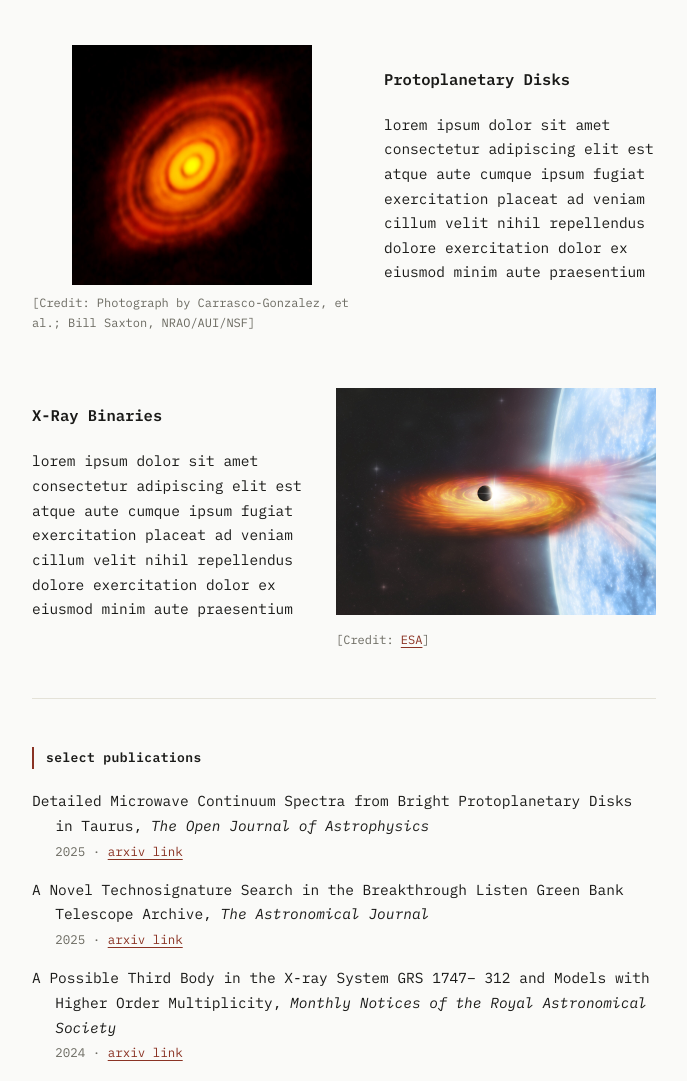
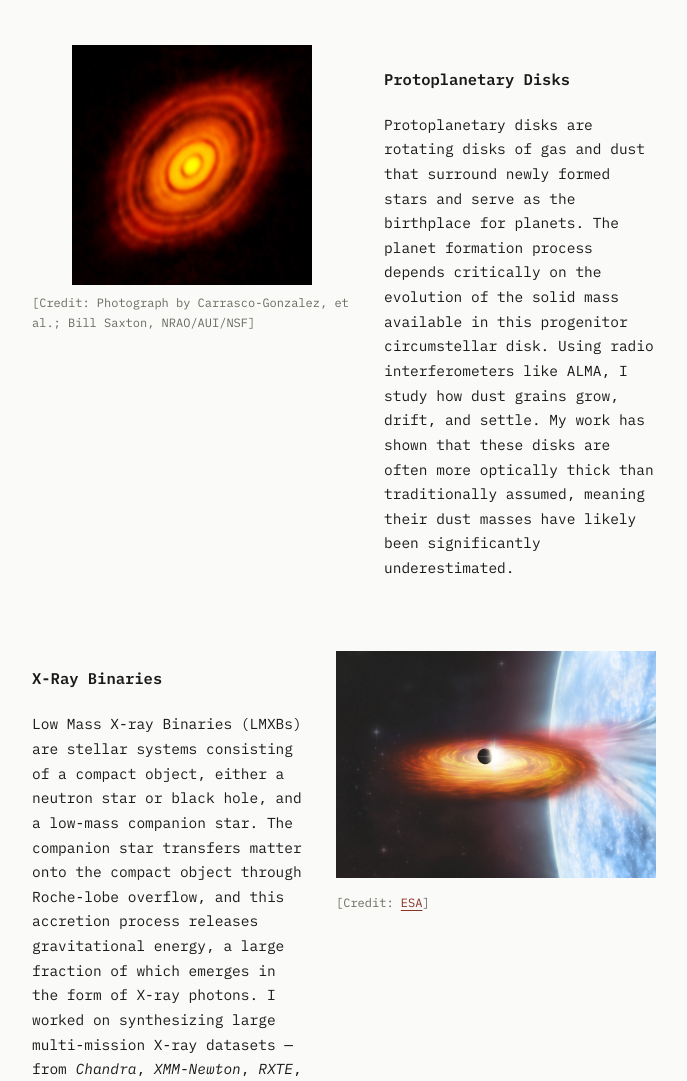
Before and after one commit to QuickPainter/calebpainter.github.io, a plain HTML site: page research.html in a window 1280 px wide. Shown: the part 427-1508 px from the top of the page, without its empty margins (296-983 px from the left). Drawn offline with Linux system fonts and the light colour scheme.

Commit message:
Replace placeholder text with detailed descriptions

```diff
--- a/research.html
+++ b/research.html
@@ -52,8 +52,11 @@
       </figure>
       <div class="figure-text">
         <h4>Protoplanetary Disks</h4>
-        <p><span>lorem ipsum dolor sit amet consectetur adipiscing elit est atque aute cumque ipsum fugiat exercitation placeat ad veniam cillum velit nihil
-          repellendus dolore exercitation dolor ex eiusmod minim aute praesentium </span></p>
+        <p><span>Protoplanetary disks are rotating disks of gas and dust that surround newly formed stars and serve as the birthplace for planets.
+          The planet formation process depends critically on the evolution of the solid mass available in this progenitor circumstellar disk.
+          Using radio interferometers like ALMA, I study how dust grains grow, drift, and settle.
+          My work has shown that these disks are often more optically thick than traditionally assumed, meaning their dust masses have likely been significantly underestimated.
+          </span></p>
       </div>
     </div>
   </section>
@@ -68,8 +71,10 @@
       </figure>
       <div class="figure-text">
         <h4>X-Ray Binaries</h4>
-        <p><span>lorem ipsum dolor sit amet consectetur adipiscing elit est atque aute cumque ipsum fugiat exercitation placeat ad veniam cillum velit nihil
-          repellendus dolore exercitation dolor ex eiusmod minim aute praesentium </span></p>
+        <p><span>Low Mass X-ray Binaries (LMXBs) are stellar systems consisting of a compact object, either a neutron star or black hole, and a low-mass companion star.
+          The companion star transfers matter onto the compact object through Roche-lobe overflow, and this accretion process releases gravitational energy, a large fraction of which emerges in the form of X-ray photons.
+          I worked on synthesizing large multi-mission X-ray datasets — from <i>Chandra</i>, <i>XMM-Newton</i>, <i>RXTE</i>, and <i>NICER</i> — to study variability in these binaries.
+          One such search revealed a previously unreported eclipse, potentially produced by a third body in a wide outer orbit around an inner binary, or by a nearby, independent LMXB. </span></p>
       </div>
     </div>
   </section>
```
